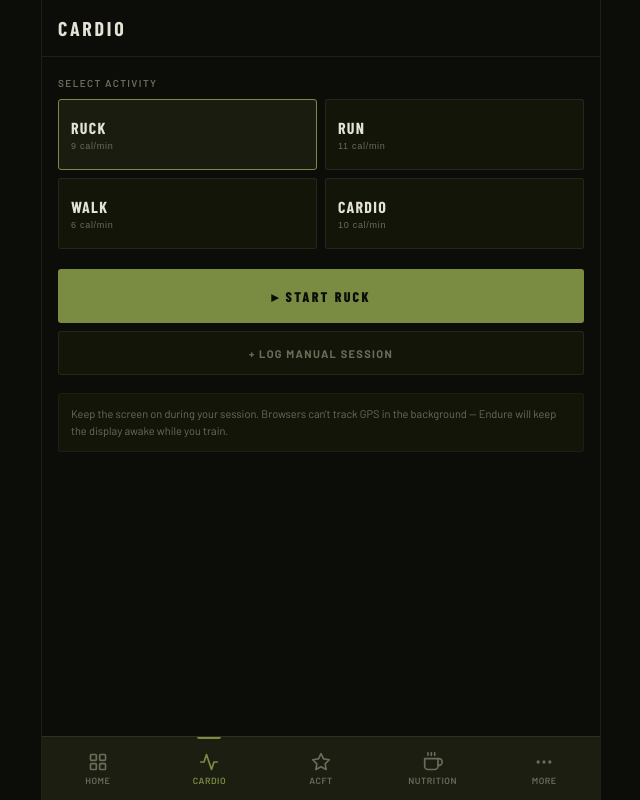
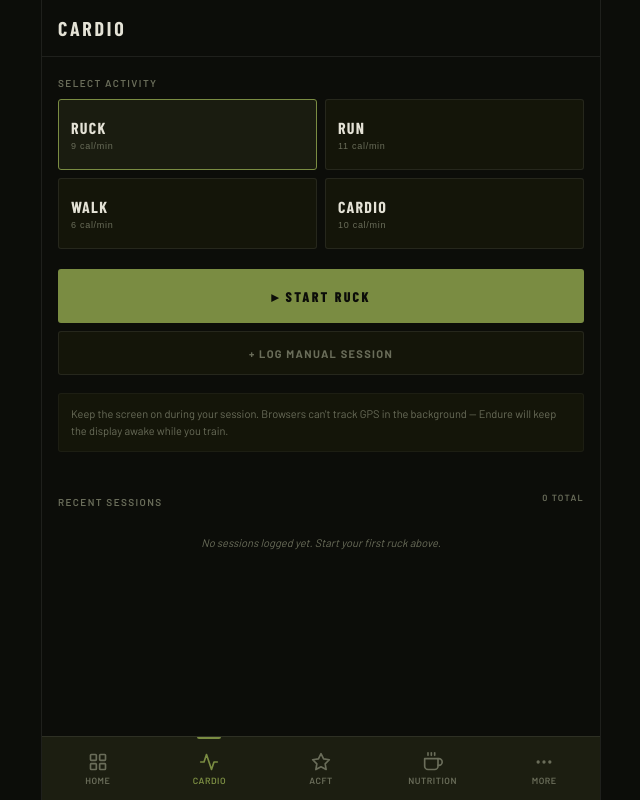
Before and after one commit to EndureFitness/Endure, a React (Vite) app: page / in a window 1280 px wide. Both pictures are taken after a click on the button "CARDIO". Shown: the whole page, without its empty margins (319-959 px from the left). Built offline with nearby package versions, Linux system fonts and the light colour scheme.

Commit message:
Dark CARTO map tiles, recent sessions in Cardio hub

```diff
--- a/src/components/Cardio.jsx
+++ b/src/components/Cardio.jsx
@@ -205,6 +205,20 @@
   }
 
   // ── Hub ──────────────────────────────────────────────────────────────────
+  const allWorkouts = data.workouts || [];
+  const recentCardio = [...allWorkouts]
+    .filter(w => TYPES.includes(w.type))
+    .sort((a, b) => new Date(b.date) - new Date(a.date))
+    .slice(0, 5);
+  const totalSessions = allWorkouts.filter(w => TYPES.includes(w.type)).length;
+
+  const fmtDuration = (sec) => {
+    const h = Math.floor(sec / 3600);
+    const m = Math.floor((sec % 3600) / 60);
+    return h > 0 ? `${h}h ${m}m` : `${m}m`;
+  };
+  const typeColors = { Ruck:'#7a8c42', Run:'#4a8a6e', Walk:'#8a7a3e', Cardio:'#7a4a6e' };
+
   return (
     <div style={st.screen}>
       <div style={st.header}>
@@ -236,6 +250,51 @@
         <div style={st.tip}>
           Keep the screen on during your session. Browsers can't track GPS in the background — Endure will keep the display awake while you train.
         </div>
+
+        <div style={st.historyHeader}>
+          <div style={st.hubLabel}>RECENT SESSIONS</div>
+          <div style={st.historyMeta}>{totalSessions} TOTAL</div>
+        </div>
+
+        {recentCardio.length === 0 ? (
+          <div style={st.historyEmpty}>
+            No sessions logged yet. Start your first ruck above.
+          </div>
+        ) : (
+          <>
+            {recentCardio.map(w => (
+              <div key={w.id} style={st.historyRow}>
+                <div style={{ ...st.historyDot, background: typeColors[w.type] || 'var(--accent)' }}></div>
+                <div style={{ flex: 1, minWidth: 0 }}>
+                  <div style={st.historyType}>
+                    {w.type.toUpperCase()}
+                    {w.source === 'manual' && <span style={st.historyTag}> · MANUAL</span>}
+                  </div>
+                  <div style={st.historyDate}>
+                    {new Date(w.date).toLocaleDateString('en-US', { weekday:'short', month:'short', day:'numeric' })}
+                  </div>
+                </div>
+                <div style={st.historyStats}>
+                  <div style={st.historyStat}>
+                    <div style={st.historyStatVal}>{(w.distance || 0).toFixed(2)}</div>
+                    <div style={st.historyStatLbl}>MI</div>
+                  </div>
+                  <div style={st.historyStat}>
+                    <div style={st.historyStatVal}>{fmtDuration(w.duration || 0)}</div>
+                    <div style={st.historyStatLbl}>TIME</div>
+                  </div>
+                  <div style={st.historyStat}>
+                    <div style={st.historyStatVal}>{w.pace || '--'}</div>
+                    <div style={st.historyStatLbl}>PACE</div>
+                  </div>
+                </div>
+              </div>
+            ))}
+            {totalSessions > recentCardio.length && (
+              <div style={st.historyHint}>Tap MORE → ACTIVITY LOG to see all {totalSessions} sessions.</div>
+            )}
+          </>
+        )}
       </div>
     </div>
   );
@@ -349,4 +408,18 @@
   summaryType: { fontSize:11, letterSpacing:'0.18em', color:'var(--accent)', fontWeight:700 },
   summaryTime: { fontFamily:'var(--font-head)', fontSize:48, color:'var(--text)', fontWeight:800, marginTop:6, letterSpacing:'0.04em' },
   summarySub: { fontSize:12, color:'var(--text-dim)', marginTop:6 },
+  // History list
+  historyHeader: { display:'flex', justifyContent:'space-between', alignItems:'center', marginTop:24 },
+  historyMeta: { fontSize:9, color:'var(--text-muted)', letterSpacing:'0.14em', fontWeight:600 },
+  historyEmpty: { fontSize:11, color:'var(--text-muted)', textAlign:'center', padding:'18px 0', fontStyle:'italic' },
+  historyRow: { display:'flex', alignItems:'center', gap:10, padding:'12px 0', borderBottom:'1px solid var(--border-subtle)' },
+  historyDot: { width:3, height:36, borderRadius:2, flexShrink:0 },
+  historyType: { fontSize:12, fontWeight:700, letterSpacing:'0.06em', color:'var(--text)' },
+  historyTag: { fontSize:9, color:'var(--text-muted)', letterSpacing:'0.08em', fontWeight:600 },
+  historyDate: { fontSize:10, color:'var(--text-muted)', marginTop:2 },
+  historyStats: { display:'flex', gap:10, alignItems:'center' },
+  historyStat: { textAlign:'center', minWidth:36 },
+  historyStatVal: { fontFamily:'var(--font-head)', fontSize:13, color:'var(--text)', fontWeight:700, lineHeight:1 },
+  historyStatLbl: { fontSize:8, color:'var(--text-muted)', letterSpacing:'0.1em', marginTop:2 },
+  historyHint: { fontSize:10, color:'var(--text-muted)', textAlign:'center', padding:'12px 0 0', letterSpacing:'0.04em' },
 };
--- a/src/components/MapView.jsx
+++ b/src/components/MapView.jsx
@@ -44,10 +44,12 @@
         attributionControl={true}
         style={{ height: '100%', width: '100%' }}
       >
+        {/* CARTO Dark Matter — true dark basemap, OSM data, free + no API key. */}
         <TileLayer
-          url="https://tile.openstreetmap.org/{z}/{x}/{y}.png"
-          attribution='&copy; <a href="https://www.openstreetmap.org/copyright">OpenStreetMap</a>'
-          maxZoom={19}
+          url="https://{s}.basemaps.cartocdn.com/dark_all/{z}/{x}/{y}{r}.png"
+          attribution='&copy; <a href="https://www.openstreetmap.org/copyright">OSM</a> &copy; <a href="https://carto.com/attributions">CARTO</a>'
+          subdomains="abcd"
+          maxZoom={20}
         />
         {path.length > 1 && (
           <Polyline positions={path} pathOptions={{ color: '#7a8c42', weight: 4, lineCap: 'round', lineJoin: 'round' }} />
--- a/src/styles.css
+++ b/src/styles.css
@@ -172,4 +172,5 @@
   color: var(--text) !important;
   border-color: var(--border) !important;
 }
-.leaflet-tile { filter: brightness(0.7) saturate(0.7) hue-rotate(-10deg); }
+/* CARTO Dark is already dark; just nudge it green-ward to match our theme. */
+.leaflet-tile { filter: hue-rotate(-15deg) saturate(0.85); }
--- a/vite.config.js
+++ b/vite.config.js
@@ -39,13 +39,15 @@
         globPatterns: ['**/*.{js,css,html,woff2,png,svg,webmanifest}'],
         runtimeCaching: [
           {
-            // Cache OSM tiles you've already loaded so previously-run
-            // routes still render their map when offline.
-            urlPattern: ({ url }) => url.hostname.endsWith('tile.openstreetmap.org'),
+            // Cache CARTO dark-matter tiles (and OSM raw, just in case) so
+            // previously-run routes still render their map when offline.
+            urlPattern: ({ url }) =>
+              url.hostname.endsWith('basemaps.cartocdn.com') ||
+              url.hostname.endsWith('tile.openstreetmap.org'),
             handler: 'CacheFirst',
             options: {
-              cacheName: 'osm-tiles',
-              expiration: { maxEntries: 200, maxAgeSeconds: 60 * 60 * 24 * 30 },
+              cacheName: 'map-tiles',
+              expiration: { maxEntries: 300, maxAgeSeconds: 60 * 60 * 24 * 30 },
               cacheableResponse: { statuses: [0, 200] },
             },
           },
```
